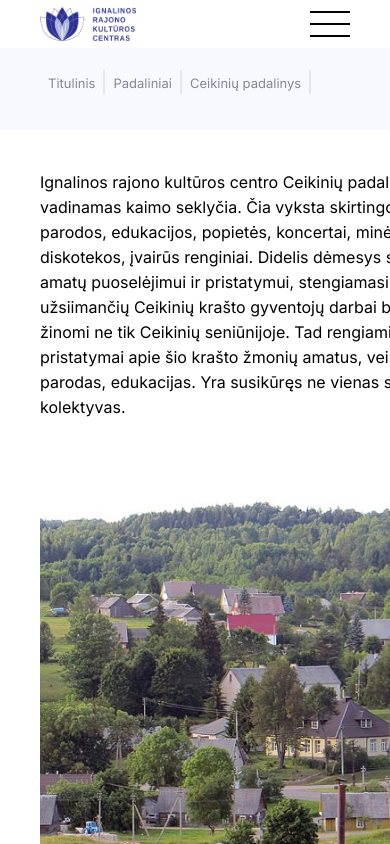
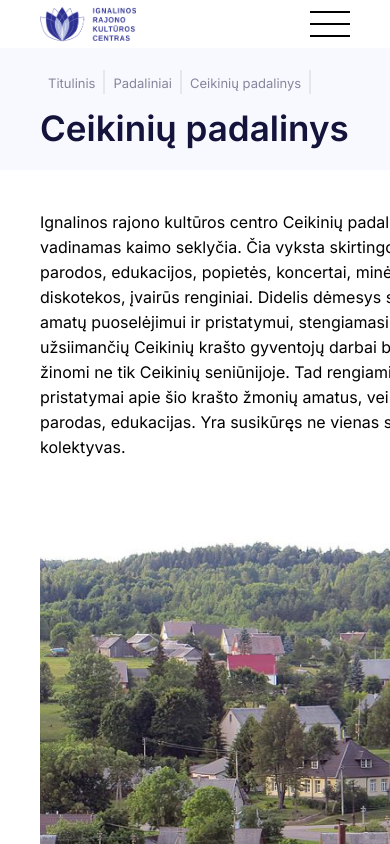
Before and after one commit to Arif-hossain-raj/task, a Next.js app: page /route01 in a window 390 px wide. Shown: the top 844 px of the page. Built offline with nearby package versions, Linux system fonts and the light colour scheme.

Commit message:
Responsive

```diff
--- a/src/app/apie/page.jsx
+++ b/src/app/apie/page.jsx
@@ -25,7 +25,7 @@ Lorem ipsum dolor sit amet, consectetur adipiscing elit, sed do eiusmod tempor i
 
   return (
     <>
-      <BreadCrumb data={data} />
+      <BreadCrumb data={data} title={'Apie mus'} />
       <CommonLayout
         menuList={appieMenu}
         textWithDes={textWithDes}
--- a/src/app/route01/page.jsx
+++ b/src/app/route01/page.jsx
@@ -35,7 +35,7 @@ export default function Padalinys() {
   const plainText = `Lorem ipsum dolor sit amet, consectetur adipiscing elit, sed do eiusmod tempor incididunt ut labore et dolore magna aliqua. Ut enim ad minim veniam, quis nostrud exercitation ullamco laboris nisi ut aliquip ex ea commodo consequat. Duis aute irure dolor in reprehenderit in voluptate velit esse cillum dolore eu fugiat nulla pariatur. Excepteur sint occaecat cupidatat non proident, sunt in culpa qui officia deserunt mollit anim id est laborum.`;
   return (
     <>
-      <BreadCrumb data={data} />
+      <BreadCrumb data={data} title={'Ceikinių padalinys'} />
       <CommonLayout
         menuList={padaMenu}
         textWithDes={textWithDes}
```
